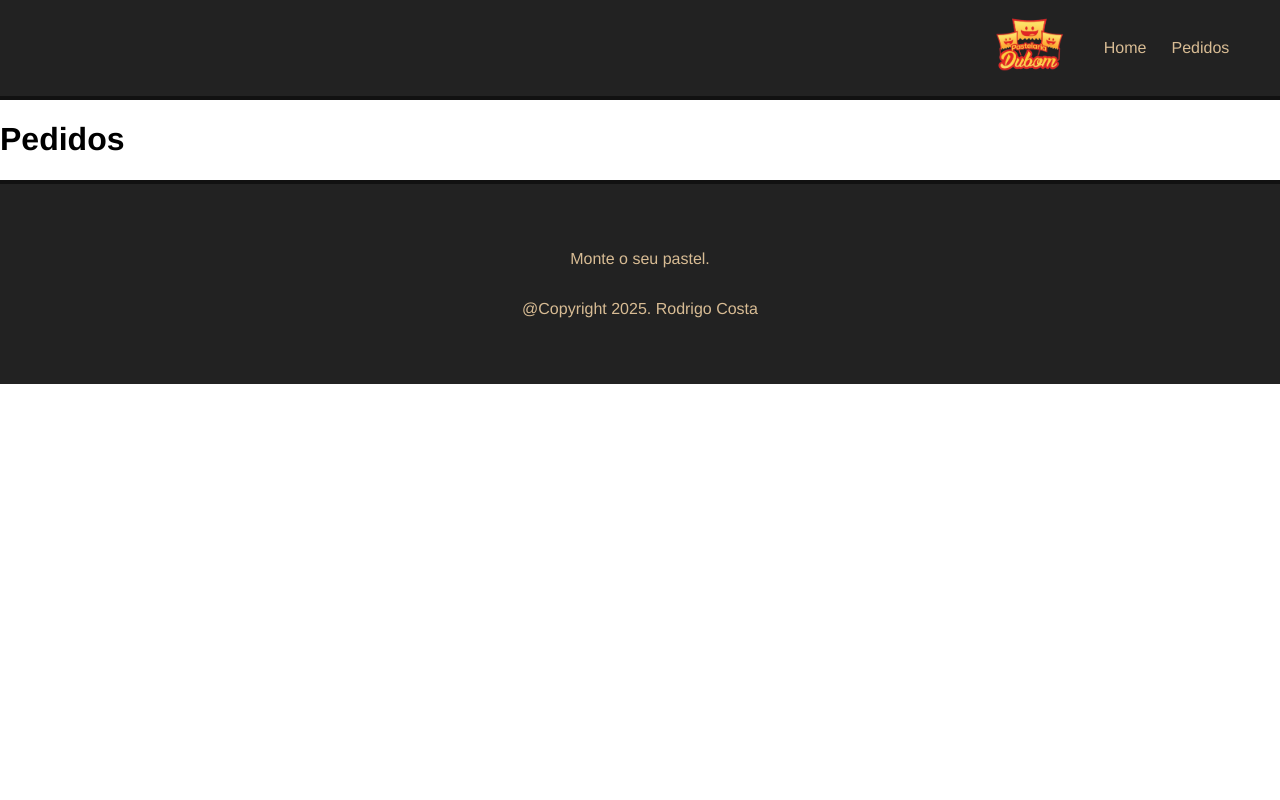
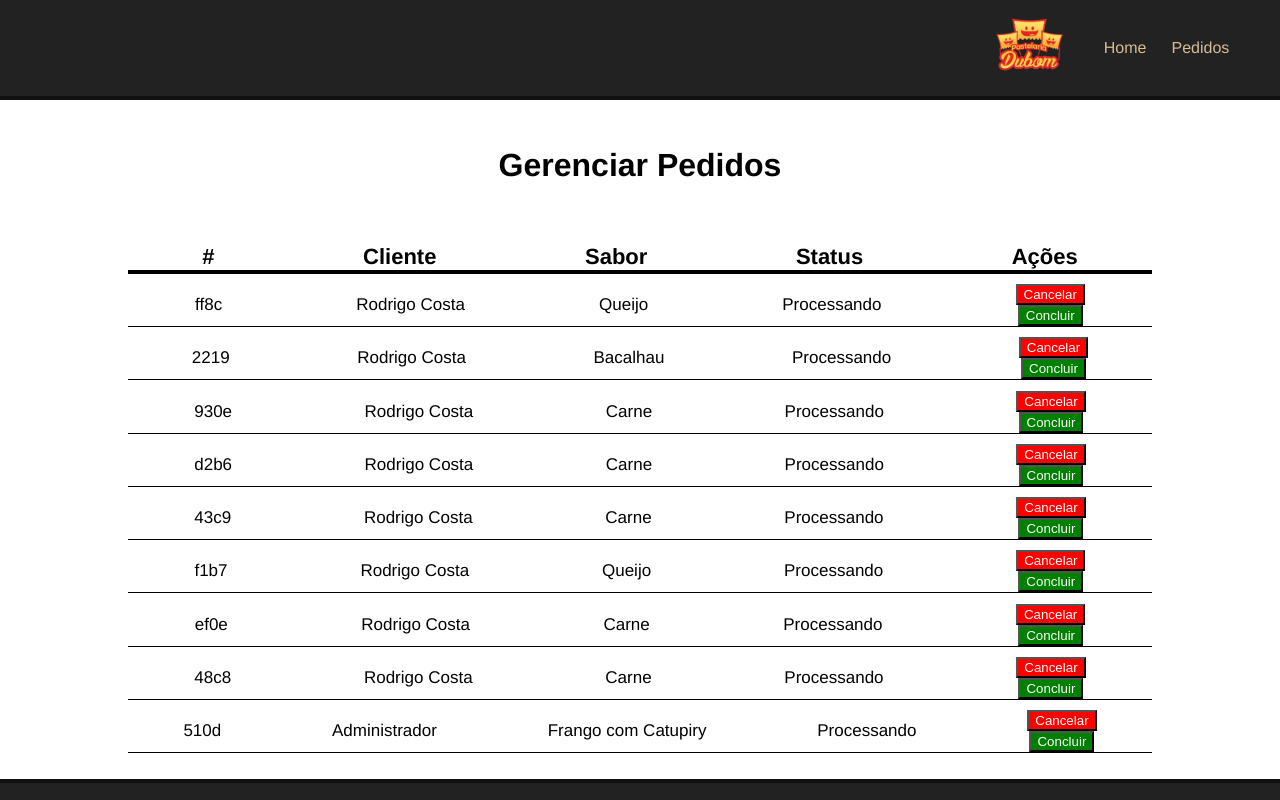
Before and after one commit to Rodrigo-Cn/PastelariaON, a Vue app: page /order in a window 1280 px wide. Shown: the top 800 px of the page. Built offline with nearby package versions, Linux system fonts and the light colour scheme; data requests are answered from the project's data file.

Commit message:
feat: Adiciona componente de pedidos

```diff
--- /dev/null
+++ b/src/components/DashboardComponent.vue
@@ -0,0 +1,85 @@
+<template>
+    <div id="table">
+        <div id="head-table">
+            <div>#</div>
+            <div>Cliente</div>
+            <div>Sabor</div>
+            <div>Status</div>
+            <div>Ações</div>
+        </div>
+        <div v-for="order in orders" :key="order.id"  id="body-table">
+            <div>{{ order.id }}</div>
+            <div>{{ order.name }}</div>
+            <div>{{ order.flavor }}</div>
+            <div>{{ order.status }}</div>
+            <div><button href="" id="drop">Cancelar</button><button href="" id="confirm">Concluir</button></div>
+        </div>
+    </div>
+</template>
+<script>
+    export default{
+        name:'DashboardComponent',
+        data(){
+            return{
+                orders:[]
+            }
+        },
+        methods:{
+            async getOrders() {
+                const req = await fetch('http://localhost:3000/pedidos')
+                this.orders = await req.json()
+            }
+        },
+        mounted(){
+            this.getOrders()
+        }
+    }
+
+</script>
+<style scoped>
+    #table{
+        width: 80%;
+        margin-top: 3%;
+        min-height: 400px;
+    }
+    #head-table{
+        width: 100%;
+        display: flex;
+        flex-direction: row;
+        align-items: center;
+        justify-content: space-around;
+        font-weight: bold;
+        border-bottom: 4px solid black;
+        font-size: 22px;
+    }
+    #body-table{
+        margin-top: 1%;
+        width: 100%;
+        display: flex;
+        flex-direction: row;
+        align-items: center;
+        justify-content: space-around;
+        border-bottom: 1px solid black;
+        font-size: 17px;
+    }
+    #drop{
+        background-color: red;
+        color: white;
+    }
+    #confirm{
+        background-color: green;
+        color: white;
+    }
+    #head-table div{
+        display: flex;
+        flex-direction: column;
+        align-items: center;
+        justify-content: center;
+    }
+    #body-table div{
+        display: flex;
+        flex-direction: column;
+        align-items: center;
+        justify-content: center;
+    }
+</style>
--- a/src/views/OrdersView.vue
+++ b/src/views/OrdersView.vue
@@ -1,11 +1,27 @@
 <template>
   <div class="order">
-    <h1>Pedidos</h1>
+    <h1>Gerenciar Pedidos</h1>
+    <DashboardComponent/>
   </div>
 </template>
 <script>
+  import DashboardComponent from '../components/DashboardComponent.vue';
 
+  export default{
+    name:'OrderView',
+    components:{
+      DashboardComponent
+    }
+  }
 </script>
 <style>
+  .order{
+    display: flex;
+    flex-direction: column;
+    justify-content: center;
+    align-items: center;
+    padding-top: 2%;
+    padding-bottom: 2%;
+  }
 
 </style>
```
